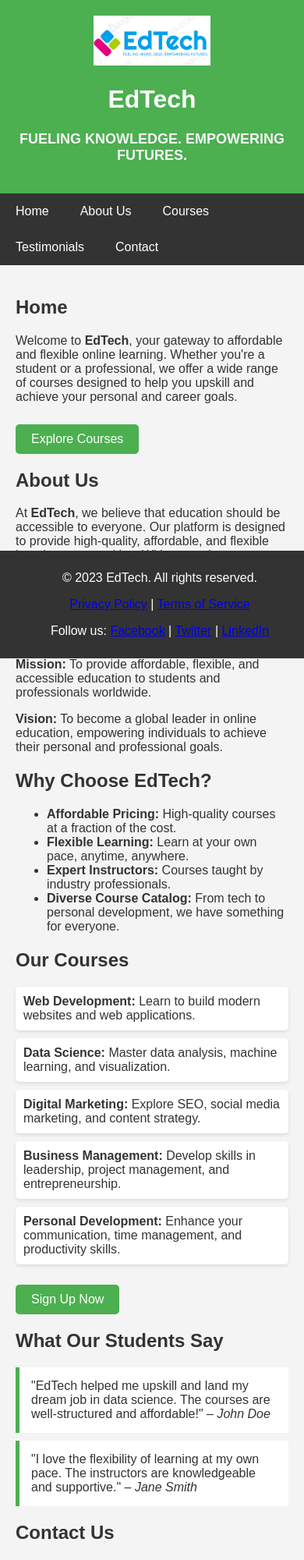
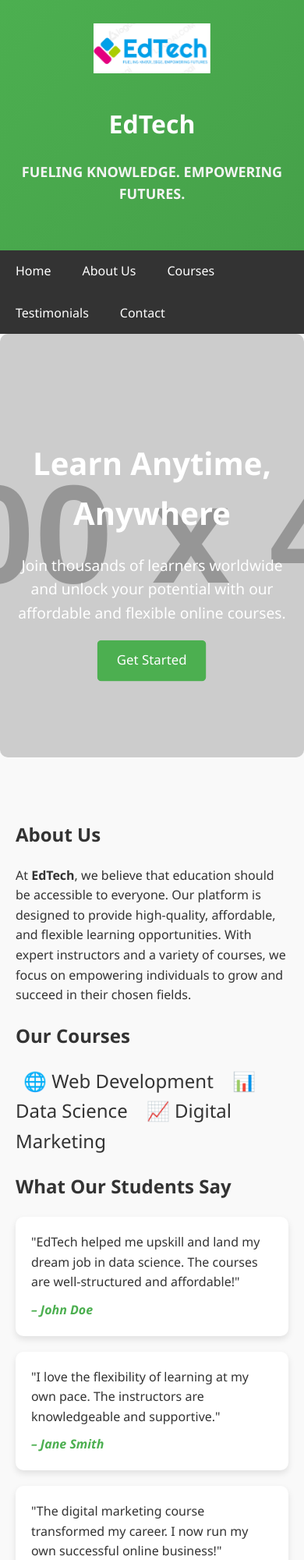
Before and after one commit to GoLive-13/EdTech-Website, a plain HTML site: page index.html in a window 390 px wide. Shown: the top 2000 px of the page at 78% size. Drawn offline with Linux system fonts and the light colour scheme; placeholder pictures from the web are drawn by us.

Commit message:
Update index.html

```diff
--- a/index.html
+++ b/index.html
@@ -7,21 +7,28 @@
     <title>EdTech - Online Learning Platform</title>
     <style>
         body {
-            font-family: Arial, sans-serif;
+            font-family: 'Segoe UI', Tahoma, Geneva, Verdana, sans-serif;
             margin: 0;
             padding: 0;
-            background-color: #f4f4f4;
+            background-color: #f9f9f9;
             color: #333;
+            line-height: 1.6;
         }
         header {
-            background-color: #4CAF50;
+            background: linear-gradient(135deg, #4CAF50, #45a049);
             color: white;
-            padding: 20px;
+            padding: 40px 20px;
             text-align: center;
+            box-shadow: 0 4px 6px rgba(0, 0, 0, 0.1);
+            animation: fadeInDown 1s ease-in-out;
         }
         nav {
             background-color: #333;
             overflow: hidden;
+            position: sticky;
+            top: 0;
+            z-index: 1000;
+            animation: fadeIn 1.5s ease-in-out;
         }
         nav a {
             float: left;
@@ -30,68 +37,182 @@
             text-align: center;
             padding: 14px 20px;
             text-decoration: none;
+            transition: background 0.3s ease;
         }
         nav a:hover {
-            background-color: #ddd;
-            color: black;
+            background-color: #4CAF50;
+            color: white;
         }
         .container {
             padding: 20px;
+            max-width: 1200px;
+            margin: 0 auto;
         }
         footer {
             background-color: #333;
             color: white;
             text-align: center;
-            padding: 10px;
-            position: fixed;
-            bottom: 0;
-            width: 100%;
+            padding: 20px;
+            margin-top: 40px;
+            animation: fadeInUp 1s ease-in-out;
         }
         .course-list {
             list-style-type: none;
             padding: 0;
+            display: grid;
+            grid-template-columns: repeat(auto-fit, minmax(300px, 1fr));
+            gap: 20px;
         }
         .course-list li {
             background-color: #fff;
-            margin: 10px 0;
-            padding: 10px;
-            border-radius: 5px;
-            box-shadow: 0 2px 5px rgba(0, 0, 0, 0.1);
+            padding: 20px;
+            border-radius: 10px;
+            box-shadow: 0 4px 8px rgba(0, 0, 0, 0.1);
+            transition: transform 0.3s ease, box-shadow 0.3s ease;
+            animation: fadeInUp 0.5s ease-in-out;
+        }
+        .course-list li:hover {
+            transform: translateY(-5px);
+            box-shadow: 0 6px 12px rgba(0, 0, 0, 0.15);
         }
         blockquote {
             background-color: #fff;
-            padding: 15px;
+            padding: 20px;
             border-left: 5px solid #4CAF50;
-            margin: 10px 0;
+            margin: 20px 0;
+            font-style: italic;
+            color: #555;
+            animation: fadeIn 1s ease-in-out;
         }
         .cta-button {
             background-color: #4CAF50;
             color: white;
-            padding: 10px 20px;
+            padding: 12px 24px;
             text-decoration: none;
             border-radius: 5px;
             display: inline-block;
-            margin-top: 10px;
+            margin-top: 20px;
+            transition: background 0.3s ease;
+            animation: pulse 2s infinite;
+        }
+        .cta-button:hover {
+            background-color: #45a049;
         }
         .logo {
-            width: 150px; /* Adjust as needed */
-            height: auto; /* Maintain aspect ratio */
+            width: 150px;
+            height: auto;
+            animation: bounce 2s infinite;
+        }
+        .hero {
+            background: url('https://via.placeholder.com/1200x400') no-repeat center center/cover;
+            color: white;
+            padding: 100px 20px;
+            text-align: center;
+            border-radius: 10px;
+            margin-bottom: 40px;
+            animation: fadeIn 1s ease-in-out;
+        }
+        .hero h2 {
+            font-size: 2.5rem;
+            margin-bottom: 20px;
+            animation: slideInLeft 1s ease-in-out;
+        }
+        .hero p {
+            font-size: 1.2rem;
+            max-width: 800px;
+            margin: 0 auto;
+            animation: slideInRight 1s ease-in-out;
+        }
+        .testimonials {
+            display: grid;
+            grid-template-columns: repeat(auto-fit, minmax(300px, 1fr));
+            gap: 20px;
+        }
+        .testimonial-card {
+            background-color: #fff;
+            padding: 20px;
+            border-radius: 10px;
+            box-shadow: 0 4px 8px rgba(0, 0, 0, 0.1);
+            animation: fadeInUp 0.5s ease-in-out;
+        }
+        .testimonial-card p {
+            margin: 0;
+        }
+        .testimonial-card em {
+            display: block;
+            margin-top: 10px;
+            font-weight: bold;
+            color: #4CAF50;
+        }
+        .course-icon {
+            cursor: pointer;
+            font-size: 24px;
+            margin: 10px;
+            transition: transform 0.3s ease;
+        }
+        .course-icon:hover {
+            transform: scale(1.2);
+        }
+        .course-dropdown {
+            display: none;
+            background-color: #fff;
+            padding: 20px;
+            border-radius: 10px;
+            box-shadow: 0 4px 8px rgba(0, 0, 0, 0.1);
+            margin-top: 10px;
+            animation: fadeIn 0.5s ease-in-out;
+        }
+        .course-dropdown ul {
+            list-style-type: none;
+            padding: 0;
+        }
+        .course-dropdown ul li {
+            padding: 10px 0;
+            border-bottom: 1px solid #eee;
+        }
+        .course-dropdown ul li:last-child {
+            border-bottom: none;
+        }
+
+        /* Animations */
+        @keyframes fadeIn {
+            from { opacity: 0; }
+            to { opacity: 1; }
+        }
+        @keyframes fadeInDown {
+            from { opacity: 0; transform: translateY(-20px); }
+            to { opacity: 1; transform: translateY(0); }
+        }
+        @keyframes fadeInUp {
+            from { opacity: 0; transform: translateY(20px); }
+            to { opacity: 1; transform: translateY(0); }
+        }
+        @keyframes slideInLeft {
+            from { opacity: 0; transform: translateX(-20px); }
+            to { opacity: 1; transform: translateX(0); }
+        }
+        @keyframes slideInRight {
+            from { opacity: 0; transform: translateX(20px); }
+            to { opacity: 1; transform: translateX(0); }
+        }
+        @keyframes bounce {
+            0%, 100% { transform: translateY(0); }
+            50% { transform: translateY(-10px); }
+        }
+        @keyframes pulse {
+            0%, 100% { transform: scale(1); }
+            50% { transform: scale(1.05); }
         }
     </style>
 </head>
 <body>
 
     <!-- Header -->
-    <header style="text-align: center;">
-        <!-- Logo -->
+    <header>
         <a href="#home">
             <img src="logo.png" alt="EdTech Logo" class="logo" onerror="this.onerror=null; this.src='https://via.placeholder.com/150'; this.alt='Logo not found';">
         </a>
-
-        <!-- Company Name -->
         <h1>EdTech</h1>
-
-        <!-- Slogan -->
         <p style="font-size: 18px; font-weight: bold; color: #f4f4f4;">FUELING KNOWLEDGE. EMPOWERING FUTURES.</p>
     </header>
 
@@ -104,70 +225,72 @@
         <a href="#contact">Contact</a>
     </nav>
 
+    <!-- Hero Section -->
+    <div class="hero">
+        <h2>Learn Anytime, Anywhere</h2>
+        <p>Join thousands of learners worldwide and unlock your potential with our affordable and flexible online courses.</p>
+        <a href="#courses" class="cta-button">Get Started</a>
+    </div>
+
     <!-- Main Content -->
     <div class="container">
-        <!-- Home Section -->
-        <section id="home">
-            <h2>Home</h2>
-            <p>Welcome to <strong>EdTech</strong>, your gateway to affordable and flexible online learning. Whether you're a student or a professional, we offer a wide range of courses designed to help you upskill and achieve your personal and career goals.</p>
-            <a href="#courses" class="cta-button">Explore Courses</a>
-        </section>
-
         <!-- About Us Section -->
         <section id="about">
             <h2>About Us</h2>
             <p>At <strong>EdTech</strong>, we believe that education should be accessible to everyone. Our platform is designed to provide high-quality, affordable, and flexible learning opportunities. With expert instructors and a variety of courses, we focus on empowering individuals to grow and succeed in their chosen fields.</p>
         </section>
 
-        <!-- Mission & Vision Section -->
-        <section id="mission">
-            <h2>Our Mission & Vision</h2>
-            <p><strong>Mission:</strong> To provide affordable, flexible, and accessible education to students and professionals worldwide.</p>
-            <p><strong>Vision:</strong> To become a global leader in online education, empowering individuals to achieve their personal and professional goals.</p>
-        </section>
-
-        <!-- Why Choose Us Section -->
-        <section id="why-choose-us">
-            <h2>Why Choose EdTech?</h2>
-            <ul>
-                <li><strong>Affordable Pricing:</strong> High-quality courses at a fraction of the cost.</li>
-                <li><strong>Flexible Learning:</strong> Learn at your own pace, anytime, anywhere.</li>
-                <li><strong>Expert Instructors:</strong> Courses taught by industry professionals.</li>
-                <li><strong>Diverse Course Catalog:</strong> From tech to personal development, we have something for everyone.</li>
-            </ul>
-        </section>
-
         <!-- Courses Section -->
         <section id="courses">
             <h2>Our Courses</h2>
-            <ul class="course-list">
-                <li><strong>Web Development:</strong> Learn to build modern websites and web applications.</li>
-                <li><strong>Data Science:</strong> Master data analysis, machine learning, and visualization.</li>
-                <li><strong>Digital Marketing:</strong> Explore SEO, social media marketing, and content strategy.</li>
-                <li><strong>Business Management:</strong> Develop skills in leadership, project management, and entrepreneurship.</li>
-                <li><strong>Personal Development:</strong> Enhance your communication, time management, and productivity skills.</li>
-            </ul>
-            <a href="#signup" class="cta-button">Sign Up Now</a>
+            <div class="course-icons">
+                <span class="course-icon" onclick="toggleDropdown('web-dev')">🌐 Web Development</span>
+                <span class="course-icon" onclick="toggleDropdown('data-science')">📊 Data Science</span>
+                <span class="course-icon" onclick="toggleDropdown('digital-marketing')">📈 Digital Marketing</span>
+            </div>
+            <div id="web-dev" class="course-dropdown">
+                <ul>
+                    <li>HTML & CSS Basics</li>
+                    <li>JavaScript Fundamentals</li>
+                    <li>React.js for Beginners</li>
+                    <li>Node.js and Express</li>
+                </ul>
+            </div>
+            <div id="data-science" class="course-dropdown">
+                <ul>
+                    <li>Python for Data Science</li>
+                    <li>Machine Learning Basics</li>
+                    <li>Data Visualization with Tableau</li>
+                    <li>Big Data Analytics</li>
+                </ul>
+            </div>
+            <div id="digital-marketing" class="course-dropdown">
+                <ul>
+                    <li>SEO Fundamentals</li>
+                    <li>Social Media Marketing</li>
+                    <li>Email Marketing Strategies</li>
+                    <li>Content Marketing</li>
+                </ul>
+            </div>
         </section>
 
         <!-- Testimonials Section -->
         <section id="testimonials">
             <h2>What Our Students Say</h2>
-            <blockquote>
-                "EdTech helped me upskill and land my dream job in data science. The courses are well-structured and affordable!" – <em>John Doe</em>
-            </blockquote>
-            <blockquote>
-                "I love the flexibility of learning at my own pace. The instructors are knowledgeable and supportive." – <em>Jane Smith</em>
-            </blockquote>
-        </section>
-
-        <!-- Contact Section -->
-        <section id="contact">
-            <h2>Contact Us</h2>
-            <p>Have questions or need assistance? We're here to help!</p>
-            <p>Email: <a href="mailto:info@edtech.com">info@edtech.com</a></p>
-            <p>Phone: +123 456 7890</p>
-            <p>Address: 123 Education Street, Knowledge City, World</p>
+            <div class="testimonials">
+                <div class="testimonial-card">
+                    <p>"EdTech helped me upskill and land my dream job in data science. The courses are well-structured and affordable!"</p>
+                    <em>– John Doe</em>
+                </div>
+                <div class="testimonial-card">
+                    <p>"I love the flexibility of learning at my own pace. The instructors are knowledgeable and supportive."</p>
+                    <em>– Jane Smith</em>
+                </div>
+                <div class="testimonial-card">
+                    <p>"The digital marketing course transformed my career. I now run my own successful online business!"</p>
+                    <em>– Sarah Johnson</em>
+                </div>
+            </div>
         </section>
     </div>
 
@@ -185,5 +308,16 @@
         </p>
     </footer>
 
+    <script>
+        // JavaScript to toggle course dropdowns
+        function toggleDropdown(id) {
+            const dropdown = document.getElementById(id);
+            if (dropdown.style.display === "block") {
+                dropdown.style.display = "none";
+            } else {
+                dropdown.style.display = "block";
+            }
+        }
+    </script>
 </body>
 </html>
```
